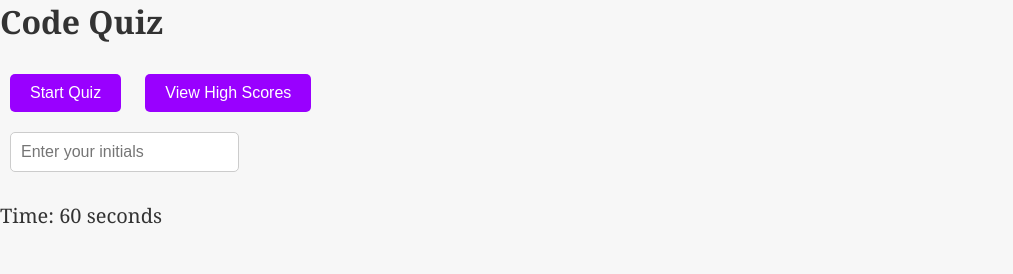
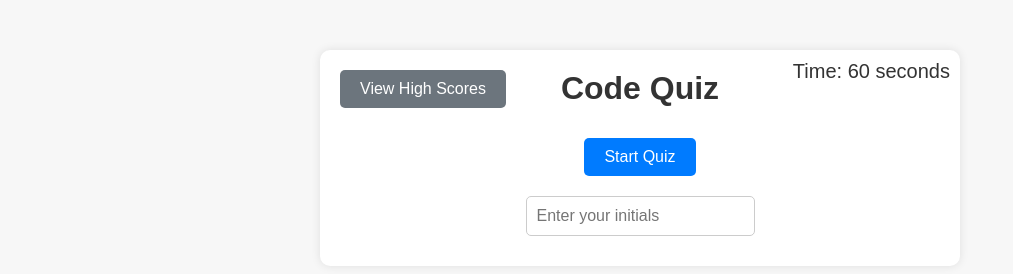
Before and after one commit to Lesley0816/Code-Quiz, a plain HTML site: page index.html in a window 1280 px wide. Shown: the whole page, without its empty margins (0-1013 px from the left). Drawn offline with Linux system fonts and the light colour scheme.

Commit message:
updated css

```diff
--- a/Develop/style.css
+++ b/Develop/style.css
@@ -1,9 +1,10 @@
+
 body {
-    font-family: Georgia, 'Times New Roman', Times, serif;
+    font-family: Arial, sans-serif;
     margin: 0;
     padding: 0;
     background-color: #f7f7f7;
-};
+}
 
 #quiz-container {
     max-width: 600px;
@@ -13,6 +14,7 @@ body {
     border-radius: 10px;
     box-shadow: 0 0 10px rgba(0, 0, 0, 0.1);
     text-align: center;
+    position: relative; /* Position the high scores button and timer relative to this container */
 }
 
 h1 {
@@ -25,14 +27,14 @@ button {
     margin: 10px;
     font-size: 16px;
     cursor: pointer;
-    background-color: #9900ff;
+    background-color: #007bff;
     color: #fff;
     border: none;
     border-radius: 5px;
 }
 
 button:hover {
-    background-color: #be5eff;
+    background-color: #0056b3;
 }
 
 input[type="text"] {
@@ -44,26 +46,30 @@ input[type="text"] {
 }
 
 #submit-score-btn {
-    background-color: #9900ff;
-}
-
-#timer {
-    margin-top: 20px;
-    font-size: 20px;
-    color: #333;
+    background-color: #28a745;
 }
 
 #view-high-scores-btn {
-    margin-top: 10px;
+    position: absolute;
+    top: 10px;
+    left: 10px;
     padding: 10px 20px;
     font-size: 16px;
     cursor: pointer;
-    background-color: #9900ff;
+    background-color: #6c757d;
     color: #fff;
     border: none;
     border-radius: 5px;
 }
 
 #view-high-scores-btn:hover {
-    background-color: #be5eff;
+    background-color: #5a6268;
 }
+
+#timer {
+    position: absolute;
+    top: 10px;
+    right: 10px;
+    font-size: 20px;
+    color: #333;
+}
```
